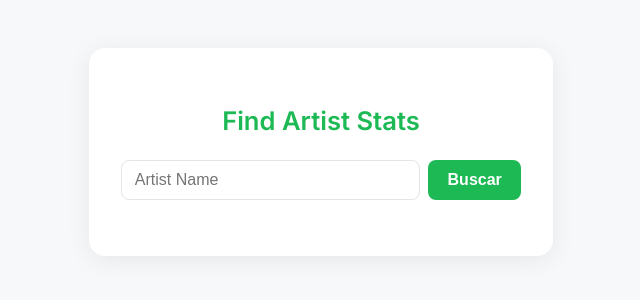
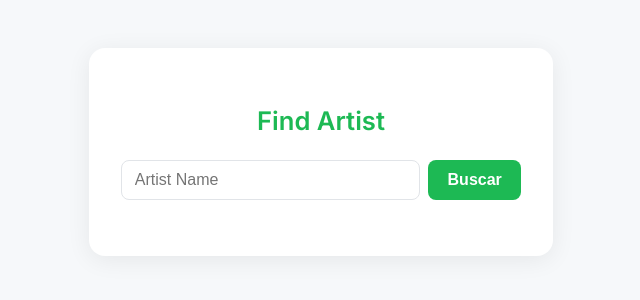
Before and after one commit to Pedro-Accarini/octa-music, a Flask app: page / in a window 1280 px wide. Shown: the part 248-548 px from the top of the page, without its empty margins (319-959 px from the left). Run offline with Flask 3, Linux system fonts and the light colour scheme.

Commit message:
Update heading in Spotify template for clarity

```diff
--- a/src/templates/spotify.html
+++ b/src/templates/spotify.html
@@ -99,7 +99,7 @@
 </head>
 <body>
   <div class="container">
-    <h1>Find Artist Stats</h1>
+    <h1>Find Artist</h1>
     <form action="/" method="post">
       <input name="artist_name" placeholder="Artist Name" autocomplete="off" required>
       <input type="submit" value="Buscar">
```
